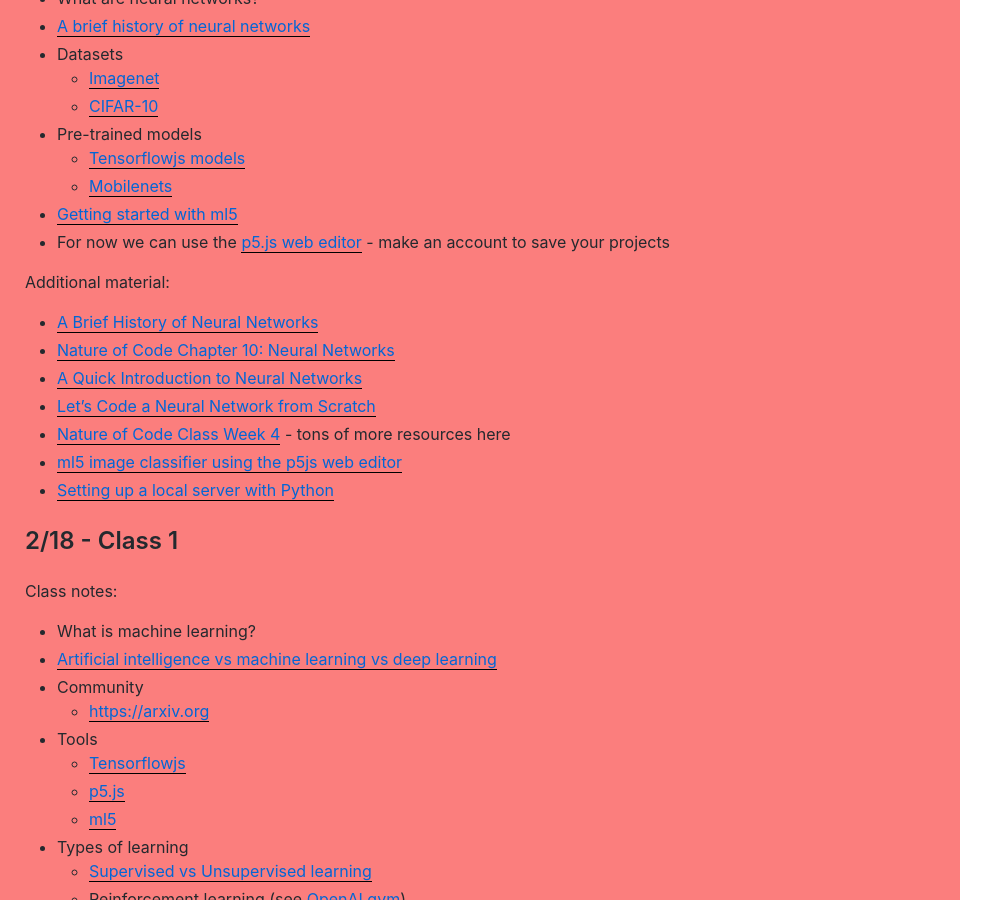
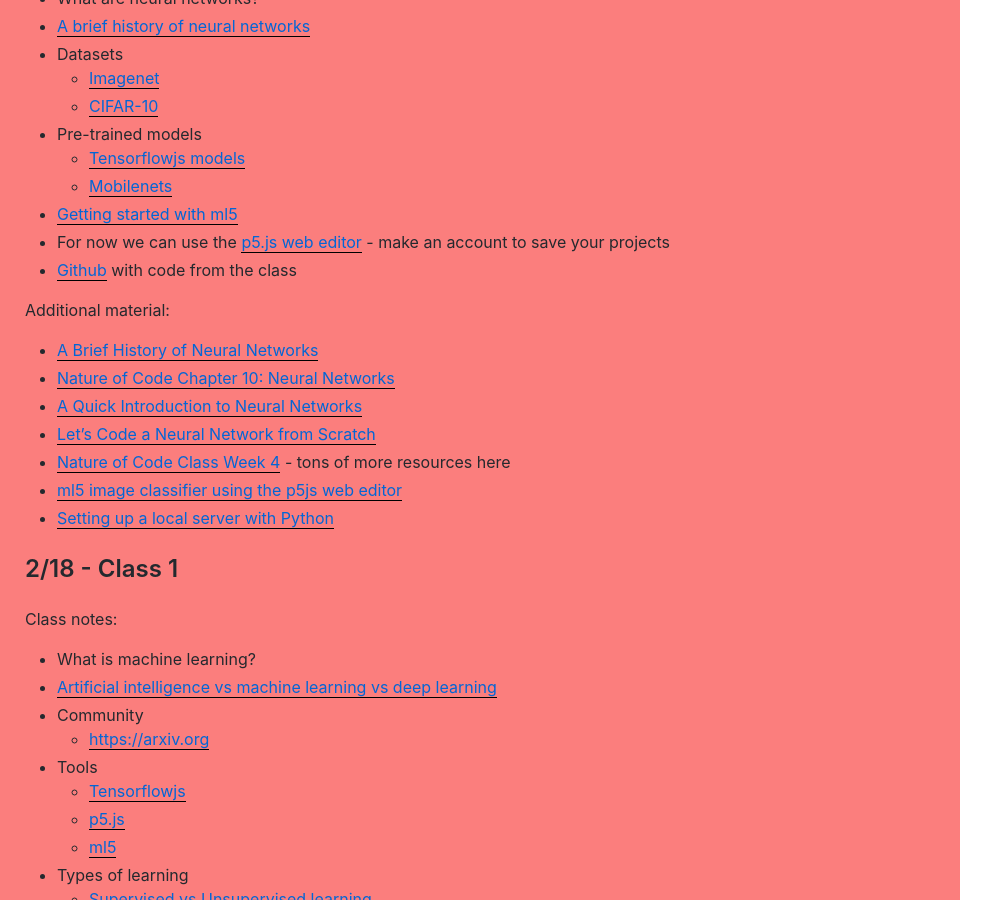
Before and after one commit to polyrhythmatic/spring2019machinelearning, a Jekyll site: the page built from _pages/classes.md, in a window 1280 px wide and 900 px high, scrolled down 365 px. Shown: the whole window, without its empty margins (0-998 px from the left). Built offline with Jekyll 4.4.1, drawn with Linux system fonts in a browser that asks for light colours; nearby versions of some CDN libraries.

Commit message:
adding github

```diff
--- a/_pages/classes.md
+++ b/_pages/classes.md
@@ -19,6 +19,7 @@ Class notes:
   * [Mobilenets](https://ai.googleblog.com/2017/06/mobilenets-open-source-models-for.html)
 * [Getting started with ml5](https://ml5js.org/docs/getting-started)
 * For now we can use the [p5.js web editor](https://editor.p5js.org) - make an account to save your projects
+* [Github](https://github.com/channelstudio/spring2019machinelearning-code/tree/master/wk02_image_classification) with code from the class
 
 Additional material:
 
```
Also changed, not shown: _pages/resources.md (+2 -0 lines).
